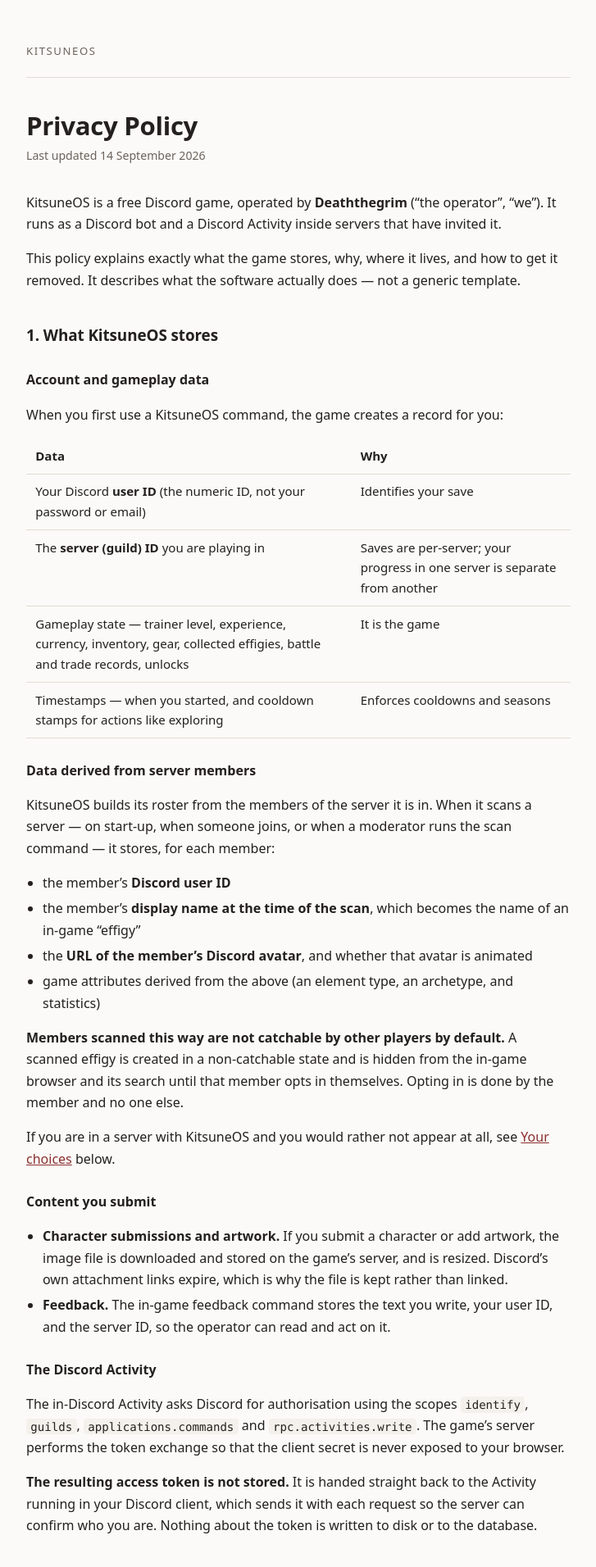
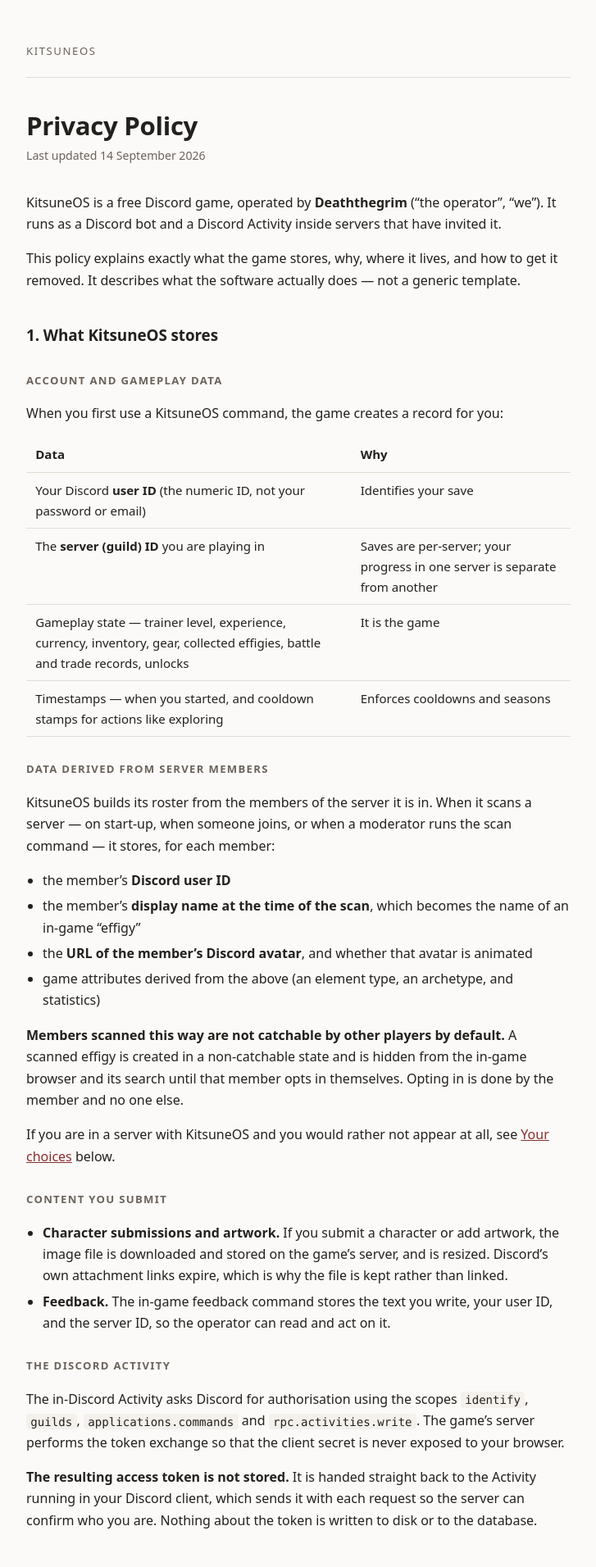
Before and after one commit to Deaththegrim/kitsuneos-legal, a Jekyll site: the page built from privacy.md, in a window 1280 px wide. Shown: the top 1912 px of the page at 82% size, without its empty margins (276-1003 px from the left). Built offline with Jekyll 4.4.1, drawn with Linux system fonts in a browser that asks for light colours.

Commit message:
Layout fixes from UI audit
- color-scheme: light dark — browser chrome (scrollbar, selection) was staying
  light over the dark palette.
- overflow-wrap: break-word on body — a single long unbroken token (a future
  invite link or raw ID) scrolled the whole page sideways at 360px; measured
  scrollWidth 360 -> 1132 before the fix.
- h3 was 1rem and bold, visually identical to a <strong> run in the prose, so a
  sub-heading couldn't be told from emphasis when scanning. Now small-caps muted
  (contrast 5.65:1 light / 6.46:1 dark, both AA).
- a:focus-visible ring — the header link defined a :hover colour with no keyboard
  equivalent, so tab focus fell back to the browser's faint default.

```diff
--- a/_layouts/default.html
+++ b/_layouts/default.html
@@ -6,6 +6,10 @@
 <title>{{ page.title }} · KitsuneOS</title>
 <style>
   :root {
+    /* Tells the browser to draw its own chrome (scrollbars, selection, form
+       controls) dark when the dark palette below is active — without it the
+       scrollbar stays light over the near-black background. */
+    color-scheme: light dark;
     --bg: #fbfaf8; --fg: #23201d; --muted: #6b635b;
     --rule: #e2dcd4; --link: #8a2f2f; --card: #f4f1ec;
   }
@@ -19,6 +23,9 @@
   body {
     margin: 0; background: var(--bg); color: var(--fg);
     font: 16px/1.65 ui-sans-serif, system-ui, -apple-system, "Segoe UI", Roboto, sans-serif;
+    /* A legal page grows contact links, invite URLs and raw IDs over time; without
+       this, one long unbroken token scrolls the whole page sideways on a phone. */
+    overflow-wrap: break-word;
   }
   .wrap { max-width: 44rem; margin: 0 auto; padding: 3rem 1.25rem 5rem; }
   header.site { border-bottom: 1px solid var(--rule); margin-bottom: 2.5rem; padding-bottom: 1.25rem; }
@@ -27,9 +34,14 @@
   header.site a.home:hover { color: var(--link); }
   h1 { font-size: 1.95rem; line-height: 1.2; margin: .6rem 0 .35rem; letter-spacing: -.01em; }
   h2 { font-size: 1.18rem; margin: 2.4rem 0 .6rem; letter-spacing: -.005em; }
-  h3 { font-size: 1rem; margin: 1.6rem 0 .4rem; }
+  /* Distinct from a bolded run of body text, which it otherwise matched exactly. */
+  h3 { font-size: .82rem; margin: 1.8rem 0 .5rem; text-transform: uppercase;
+    letter-spacing: .1em; color: var(--muted); }
   .updated { color: var(--muted); font-size: .88rem; margin: 0 0 2rem; }
   a { color: var(--link); }
+  a:focus-visible, header.site a.home:focus-visible {
+    outline: 2px solid var(--link); outline-offset: 2px; border-radius: 2px;
+  }
   ul { padding-left: 1.25rem; }
   li { margin: .3rem 0; }
   code { background: var(--card); padding: .12em .38em; border-radius: 4px;
```
